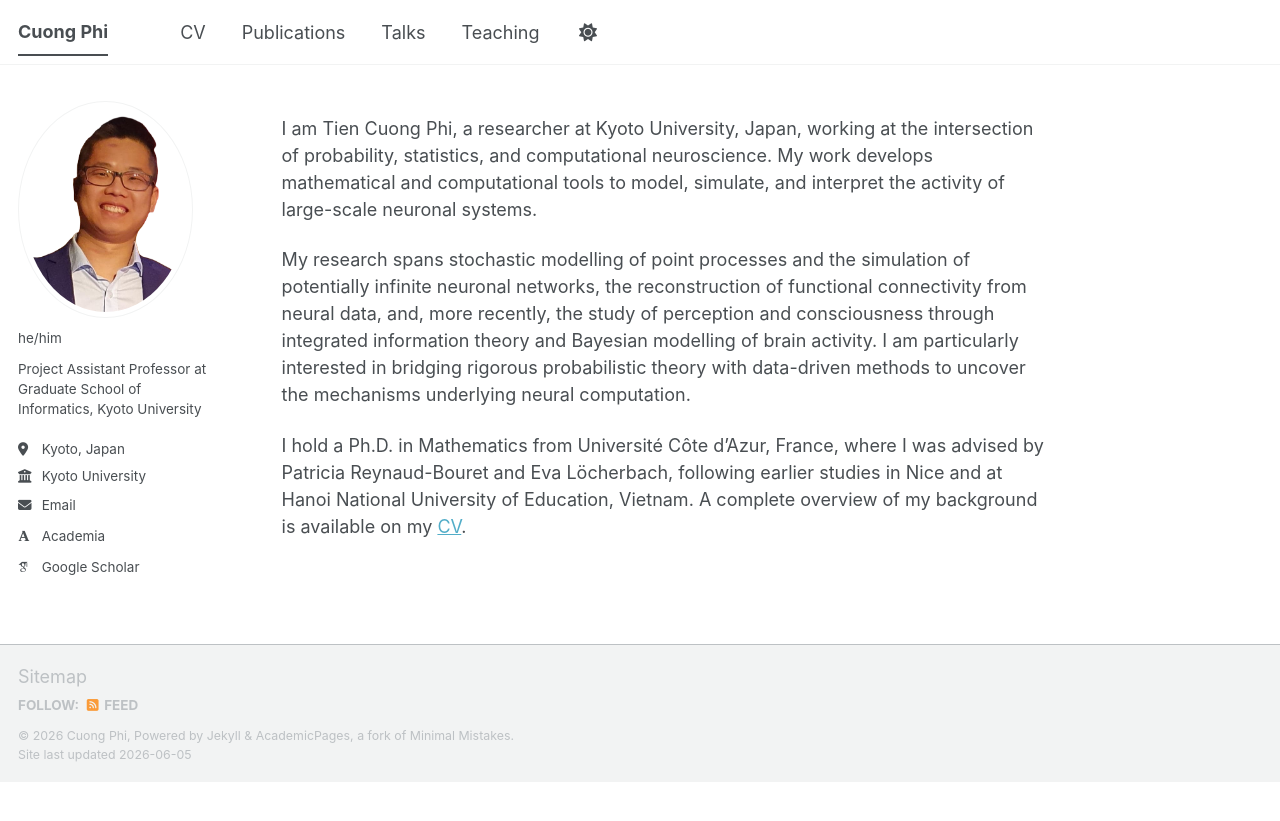
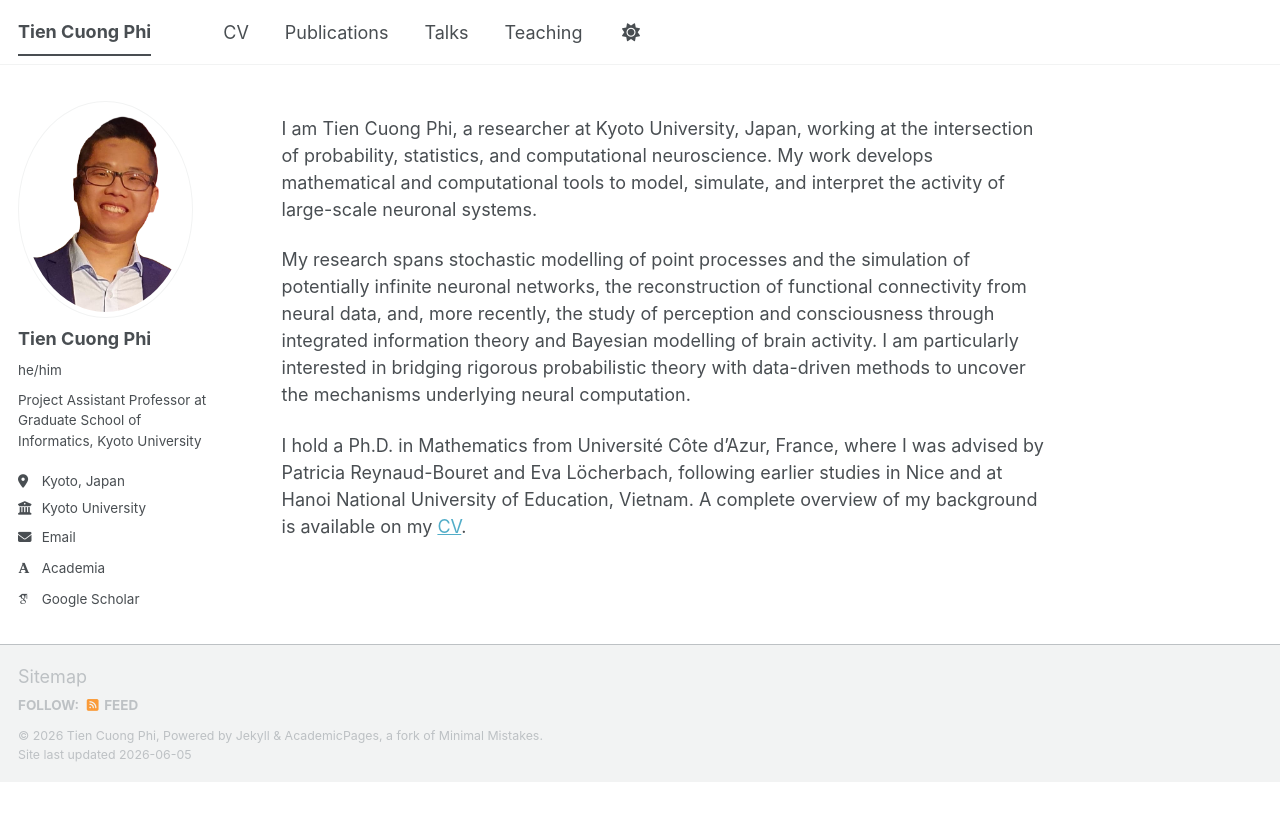
Before and after one commit to tcuongphi/tcuongphi.github.io, a Jekyll site: the page built from _pages/about.md, in a window 1280 px wide. Shown: the top 821 px of the page. Built offline with Jekyll 4.4.1, drawn with Linux system fonts in a browser that asks for light colours; some web fonts are replaced; a script bundle is joined from its source files by our own code; library files that are not in the unit come from our copies; part of the change alters nothing that is shown.

Commit message:
improve SEO: full name in metadata, schema.org Person, social links
- Use full name "Tien Cuong Phi" in site title, name, description, author
- Add social block (schema.org Person) with Google Scholar, ORCID, lab page
  for entity recognition / sameAs structured data
- Add og_image for link previews; placeholder for Google site verification

Co-Authored-By: Claude Opus 4.8 <noreply@anthropic.com>

```diff
--- a/_config.yml
+++ b/_config.yml
@@ -9,14 +9,25 @@
 # Basic Site Settings
 locale                   : "en-US"
 site_theme               : "default" # The available themes options are "default", "air", "sunrise", "mint", "dirt" and "contrast"
-title                    : "Cuong Phi"
+title                    : "Tien Cuong Phi"
 title_separator          : "-"
-name                     : &name "Cuong Phi"
-description              : &description "Cuong Phi's academic portfolio"   # Update this with a general description of your site, this is the default if not overridden by a page
+name                     : &name "Tien Cuong Phi"
+description              : &description "Tien Cuong Phi — researcher in probability, statistics, and computational neuroscience at Kyoto University."   # Update this with a general description of your site, this is the default if not overridden by a page
 url                      : https://tcuongphi.github.io # The base hostname & protocol for your site e.g. "https://[your GitHub username].github.io",
                                                            # or if you already have some other page hosted on Github then use "https://[your GitHub username].github.io/[Your Repo Name]"
 baseurl                  : "" # the subpath of your site, e.g. "/blog"
 repository               : "tcuongphi/tcuongphi.github.io"
+
+# SEO & search engine settings
+og_image                 : "profile.png"  # image used for link previews on Google/social media
+google_site_verification :                # paste the code from Google Search Console here to verify ownership
+social:                                   # powers the structured data (schema.org Person) that helps Google link this site to you
+  type                   : "Person"
+  name                   : "Tien Cuong Phi"
+  links:
+    - "https://scholar.google.com/citations?user=vycC5BMAAAAJ&hl=en"
+    - "https://orcid.org/0009-0007-6275-8270"
+    - "https://ishiilab.jp/en/members.html"
 
 # Site Author - The following control what appear as part of the author content on the side bar.
 #               If a field is blank the icon and link will not appear, otherwise it will be shown.
@@ -24,7 +35,7 @@ repository               : "tcuongphi/tcuongphi.github.io"
 author:
   # Biographic information
   avatar           : "profile.png"
-  name             : ""
+  name             : "Tien Cuong Phi"
   pronouns         : "he/him"# example: "she/her"
   bio              : "Project Assistant Professor at Graduate School of Informatics, Kyoto University"
   location         : "Kyoto, Japan"
```
